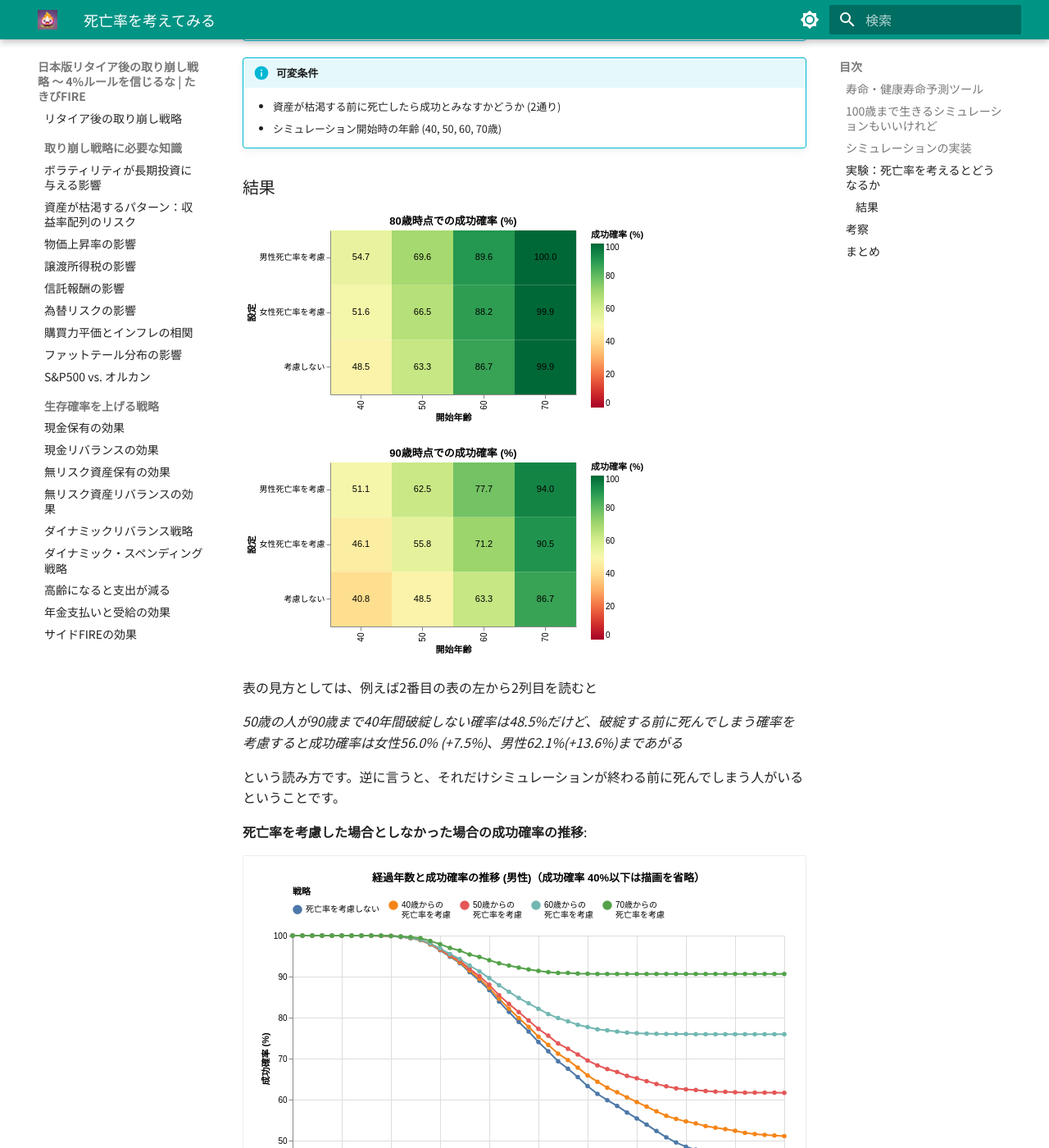
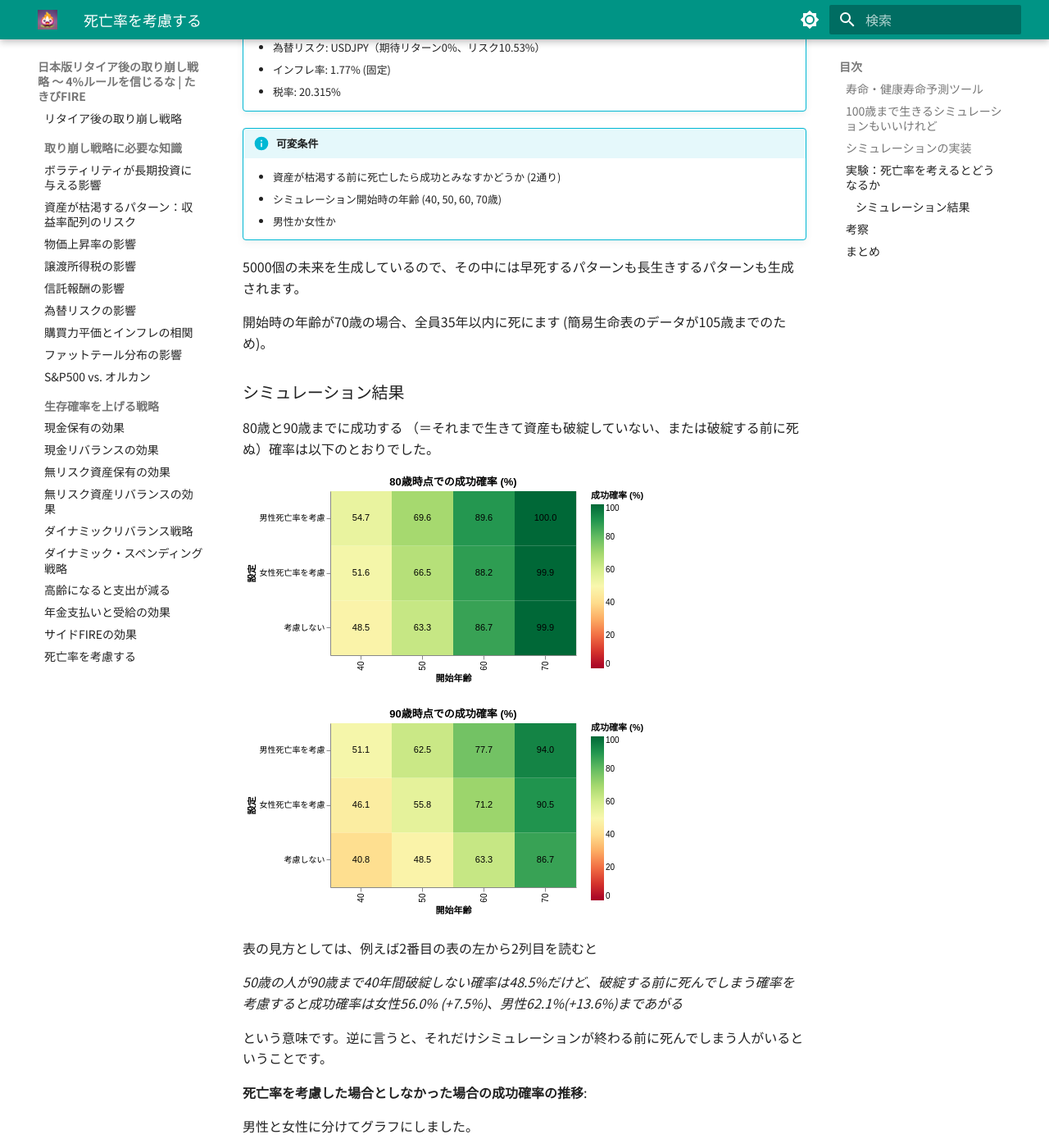
Before and after one commit to TakibiFire/JapaneseTrinityStudy, an MkDocs documentation site: the page built from docs/mortality.md, in a window 1280 px wide and 1400 px high, scrolled down 2709 px. Shown: the whole window at 82% size. Built offline with MkDocs 1.6.1 and Material for MkDocs 9.7.7, drawn with Linux system fonts in a browser that asks for light colours; some of the changed text lies outside the part shown.

Commit message:
Mention mortality.md in index.md and mkdocs.yml

```diff
--- a/docs/mortality.md
+++ b/docs/mortality.md
@@ -1,4 +1,4 @@
-# 死亡率を考えてみる
+# 資産が枯渇する前に死亡するケースを考えてみる
 
 今まで50年資産が枯渇しない確率などを計算してきました。生存率を上げる戦略として「あなたは途中で死ぬかも知れない」という確率を取り入れてみましょう。
 
@@ -75,8 +75,15 @@
 
     - 資産が枯渇する前に死亡したら成功とみなすかどうか (2通り)
     - シミュレーション開始時の年齢 (40, 50, 60, 70歳)
+    - 男性か女性か
 
-### 結果
+5000個の未来を生成しているので、その中には早死するパターンも長生きするパターンも生成されます。
+
+開始時の年齢が70歳の場合、全員35年以内に死にます (簡易生命表のデータが105歳までのため)。
+
+### シミュレーション結果
+
+80歳と90歳までに成功する （＝それまで生きて資産も破綻していない、または破綻する前に死ぬ）確率は以下のとおりでした。
 
 ![80歳時点での成功確率](imgs/mortality/heatmap_combined_age_80.svg)
 
@@ -86,9 +93,11 @@
 
 *50歳の人が90歳まで40年間破綻しない確率は48.5%だけど、破綻する前に死んでしまう確率を考慮すると成功確率は女性56.0% (+7.5%)、男性62.1%(+13.6%)まであがる*
 
-という読み方です。逆に言うと、それだけシミュレーションが終わる前に死んでしまう人がいるということです。
+という意味です。逆に言うと、それだけシミュレーションが終わる前に死んでしまう人がいるということです。
 
 **死亡率を考慮した場合としなかった場合の成功確率の推移**:
+
+男性と女性に分けてグラフにしました。
 
 <div class="grid cards" markdown>
 
--- a/mkdocs.yml
+++ b/mkdocs.yml
@@ -116,3 +116,4 @@
     - 高齢になると支出が減る: retired_spending.md
     - 年金支払いと受給の効果: pension.md
     - サイドFIREの効果: side_fire.md
+    - 死亡率を考慮する: mortality.md
```
Also changed, not shown: docs/index.md (+4 -0 lines).
